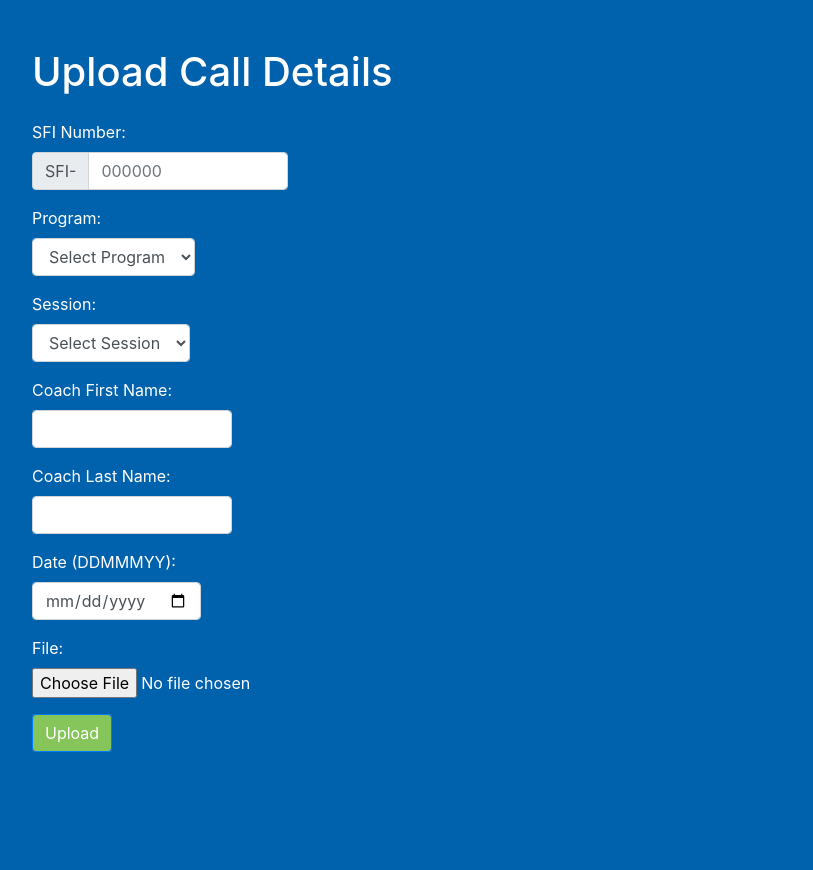
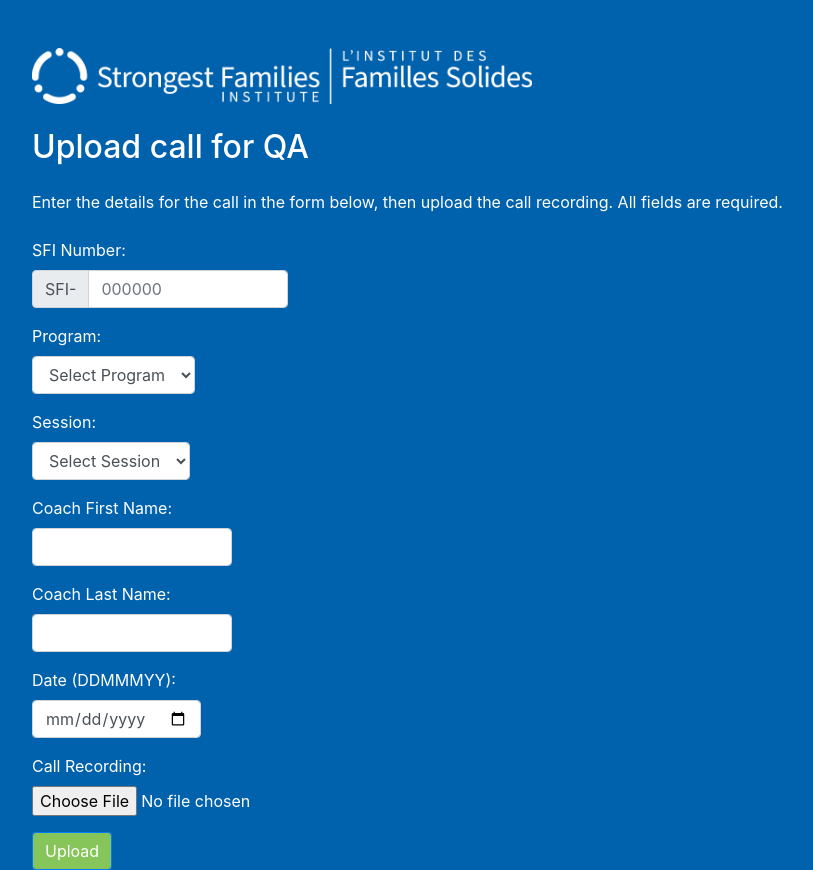
Before and after one commit to M1cha3l/2024, a Flask app: page / in a window 1280 px wide. Shown: the whole page, without its empty margins (53-866 px from the left). Before the commit the page ends 752 px from the top, so only its background shows below. Run offline with Flask 3, Linux system fonts and the light colour scheme; some libraries are stand-ins or nearby versions.

Commit message:
CallUploadApp-v1.0
Basic call recording upload app.

```diff
--- a/callsubmissionpython/app.py
+++ b/callsubmissionpython/app.py
@@ -39,19 +39,20 @@ def upload_file():
         coach_name = f"{first_name}{last_name}"
 
         # Construct new file name
-        new_file_name = f"{sfi_no}.{program}.{session}.{coach_name}.{date}.mp4"
+        new_file_name = f"SFI-{sfi_no}.{program}.{session}.{coach_name}.{date}.mp4"
 
         # Upload file to Azurite
         blob_client = container_client.get_blob_client(new_file_name)
         blob_client.upload_blob(uploaded_file)
 
-        return jsonify({"message": f"File uploaded as {new_file_name}"}), 200
+         # Render the success page with form data
+        return render_template('success.html', sfi_no=sfi_no, program=program, session=session, first_name=first_name, last_name=last_name, date=date)
     except Exception as e:
         return jsonify({"error": str(e)}), 500
 
 @app.route('/')
 def index():
-    return render_template('index.html')
+    return render_template('upload.html')
 
 if __name__ == "__main__":
     app.run(host="0.0.0.0", port=5000)
--- a/callsubmissionpython/static/styles.css
+++ b/callsubmissionpython/static/styles.css
@@ -3,7 +3,12 @@ body {
 }
 
 h1 {
+    font-size: 2.0em;
     color: #ffffff;
+}
+
+p {
+    color: #ffffff
 }
 
 .form-group label {
@@ -56,3 +61,8 @@ h1 {
     max-width: 200px; /* Adjust this value as needed */
     /* display: inline-block; /* Ensures the element doesn't stretch */
 }
+
+.logo {
+    width: 500px; /* Adjust the width as needed */
+    height: auto; /* Maintain aspect ratio */
+}
--- a/callsubmissionpython/templates/success.html
+++ b/callsubmissionpython/templates/success.html
@@ -9,7 +9,7 @@
 </head>
 <body>
     <div class="container mt-5">
-        <img src="{{ url_for('static', filename='logo.png') }}" alt="Company Logo" class="mb-4">
+        <img src="{{ url_for('static', filename='logo.png') }}" alt="Company Logo" class="logo mb-4">
         <h1 class="mb-4">File Uploaded Successfully</h1>
         <p class="mb-4">Your file has been uploaded successfully. Here is a summary of the information you provided:</p>
         <ul class="list-group mb-4">
@@ -20,7 +20,7 @@
             <li class="list-group-item"><strong>Coach Last Name:</strong> {{ last_name }}</li>
             <li class="list-group-item"><strong>Date:</strong> {{ date }}</li>
         </ul>
-        <a href="{{ url_for('upload_page') }}" class="btn btn-primary">Upload Another File</a>
+        <a href="{{ url_for('index') }}" class="btn btn-primary">Upload Another File</a>
     </div>
     <script src="https://code.jquery.com/jquery-3.5.1.slim.min.js"></script>
     <script src="https://cdn.jsdelivr.net/npm/@popperjs/core@2.5.4/dist/umd/popper.min.js"></script>
--- /dev/null
+++ b/callsubmissionpython/templates/upload.html
@@ -0,0 +1,121 @@
+<!DOCTYPE html>
+<html lang="en">
+<head>
+    <meta charset="UTF-8">
+    <meta name="viewport" content="width=device-width, initial-scale=1.0">
+    <title>Upload Call Details</title>
+    <link href="https://stackpath.bootstrapcdn.com/bootstrap/4.5.2/css/bootstrap.min.css" rel="stylesheet">
+    <link href="{{ url_for('static', filename='styles.css') }}" rel="stylesheet">
+</head>
+<body>
+    <div class="container mt-5">
+        <img src="{{ url_for('static', filename='logo.png') }}" alt="Company Logo" class="logo mb-4">
+        <h1 class="mb-4">Upload call for QA</h1>
+        <p class="mb-4">Enter the details for the call in the form below, then upload the call recording. All fields are required.</p>
+        {% if message %}
+            <div class="alert alert-success">{{ message }}</div>
+        {% elif error %}
+            <div class="alert alert-danger">{{ error }}</div>
+        {% endif %}
+        <form action="{{ url_for('upload_file') }}" method="POST" enctype="multipart/form-data" onsubmit="return validateForm()">
+            <div class="form-group">
+                <label for="sfi_no">SFI Number:</label>
+                <div class="input-group">
+                    <div class="input-group-prepend">
+                        <span class="input-group-text">SFI-</span>
+                    </div>
+                    <input type="text" class="form-control short-field" id="sfi_no" name="sfi_no" placeholder="000000" required oninput="validateSFINumber(this)">
+                </div>
+                <small id="sfiError" class="form-text text-danger" style="display: none;">SFI Number must be exactly 6 digits.</small>
+            </div>
+            <div class="form-group">
+                <label for="program">Program:</label>
+                <select class="form-control program-field" id="program" name="program" required onchange="updateSessions()">
+                    <option value="">Select Program</option>
+                    <option value="PEK-E">PEK-E</option>
+                    <option value="PEK-C">PEK-C</option>
+                    <option value="CWA-E">CWA-E</option>
+                    <option value="CWA-C">CWA-C</option>
+                    <option value="DANX-E">DANX-E</option>
+                    <option value="DANX-C">DANX-C</option>
+                    <option value="ICAN">ICAN</option>
+                    <option value="CCS">CCS</option>
+                </select>
+            </div>
+            <div class="form-group">
+                <label for="session">Session:</label>
+                <select class="form-control session-field" id="session" name="session" required>
+                    <option value="">Select Session</option>
+                </select>
+            </div>
+            <div class="form-group">
+                <label for="first_name">Coach First Name:</label>
+                <input type="text" class="form-control short-field" id="first_name" name="first_name" required>
+            </div>
+            <div class="form-group">
+                <label for="last_name">Coach Last Name:</label>
+                <input type="text" class="form-control short-field" id="last_name" name="last_name" required>
+            </div>
+            <div class="form-group">
+                <label for="date">Date (DDMMMYY):</label>
+                <input type="date" class="form-control date-picker" id="date" name="date" required>
+            </div>
+            <div class="form-group">
+                <label for="file">Call Recording:</label>
+                <input type="file" class="form-control-file file-input" id="file" name="file" required>
+            </div>
+            <button type="submit" class="btn btn-primary upload-button">Upload</button>
+        </form>
+    </div>
+    <script src="https://code.jquery.com/jquery-3.5.1.slim.min.js"></script>
+    <script src="https://cdn.jsdelivr.net/npm/@popperjs/core@2.5.4/dist/umd/popper.min.js"></script>
+    <script src="https://stackpath.bootstrapcdn.com/bootstrap/4.5.2/js/bootstrap.min.js"></script>
+    <script>
+        function validateSFINumber(input) {
+            let value = input.value.replace(/\D/g, '');
+            let errorMessage = document.getElementById('sfiError');
+
+            if (value.length !== 6) {
+                errorMessage.style.display = 'block';
+            } else {
+                errorMessage.style.display = 'none';
+            }
+
+            // Update the input value without leading zeros
+            input.value = value;
+        }
+        </script>
+        <script>
+            const sessions = {
+                "PEK-E": ["Intro", "S1", "S2", "S3", "S4", "S5", "S6"],
+                "PEK-C": ["S1", "S2", "S3", "S4", "S5", "S6", "S7", "S7 Check-in Youth", "S8", "S9", "S10", "S11"],
+                "CWA-E": ["S1", "S2", "S3", "S4", "S5"],
+                "CWA-C": ["S1", "S2", "S3", "S4", "S5", "S6", "S7", "S7 Check-in Youth", "S8", "S9"],
+                "DANX-E": ["S1", "S2", "S3", "S4", "S5"],
+                "DANX-C": ["S1", "S2", "S3", "S4", "S5", "S6", "S7", "S7 Check-in Youth", "S8", "S9"],
+                "ICAN": ["Intro", "S1", "S2", "S3", "S4", "S5", "S6", "S7", "S8"],
+                "CCS": ["Consent", "Intake", "Exit"]
+            };
+
+            function updateSessions() {
+                const programSelect = document.getElementById('program');
+                const sessionSelect = document.getElementById('session');
+                const selectedProgram = programSelect.value;
+
+                // Clear previous options
+                sessionSelect.innerHTML = '<option value="">Select Session</option>';
+
+                if (selectedProgram && sessions[selectedProgram]) {
+                    sessions[selectedProgram].forEach(session => {
+                        const option = document.createElement('option');
+                        option.value = session;
+                        option.textContent = session;
+                        sessionSelect.appendChild(option);
+                    });
+                }
+            }
+    </script>
+
+
+</body>
+</html>
```
Also changed, not shown: callsubmissionpython/static/logo.png.
